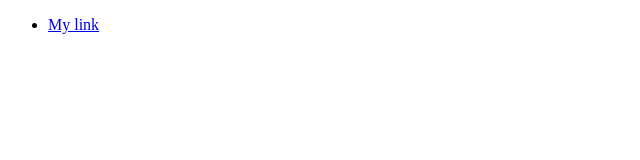
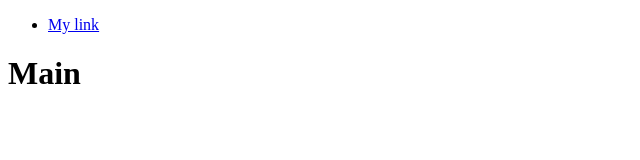
Before and after one commit to IndiraDjambaeva/HTML2, a plain HTML site: page index.html in a window 1280 px wide. Shown: the whole page, without its empty margins (0-640 px from the left). Drawn offline with Linux system fonts and the light colour scheme.

Commit message:
add main

```diff
--- a/index.html
+++ b/index.html
@@ -17,5 +17,9 @@
     </nav>
   </header>
 
+  <main>
+    <h1>Main</h1>
+  </main>
+
 </body>
 </html>
```
